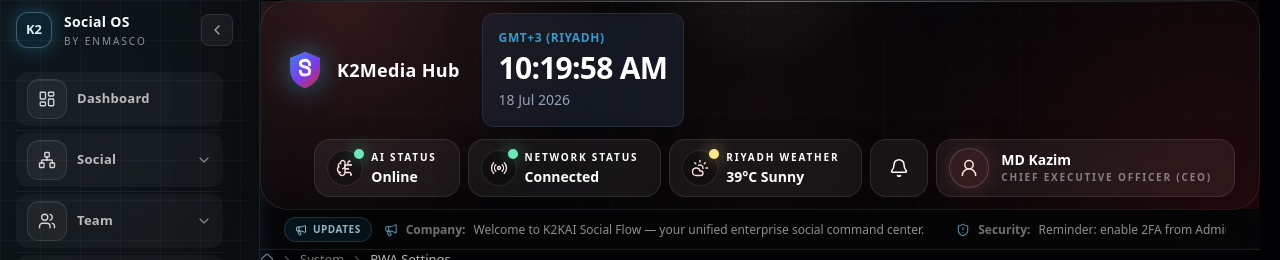
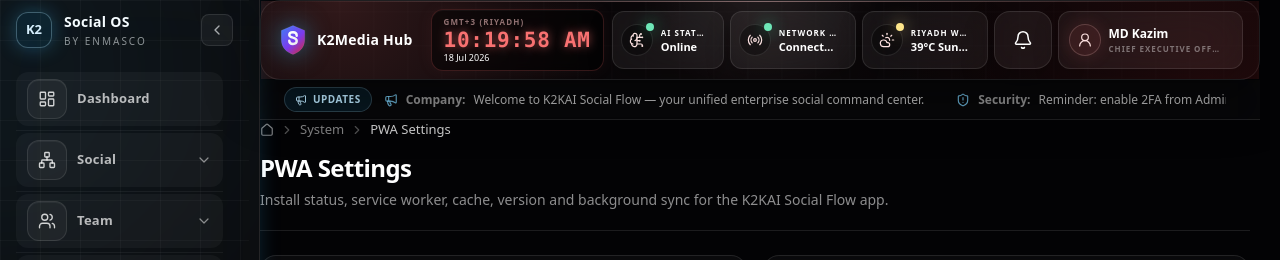
Before and after one commit to jabedbusiness10-art/enmasco-k2-social-hub, a Next.js app: page /dashboard/admin/pwa in a window 1280 px wide. Shown: the top 260 px of the page. Built offline with nearby package versions, Linux system fonts and the light colour scheme; no server answers.

Commit message:
Slim dashboard top bar

```diff
--- a/components/layout/TopBar.tsx
+++ b/components/layout/TopBar.tsx
@@ -56,50 +56,50 @@
 
   return (
     <motion.header
-      initial={{ opacity: 0, y: -18 }}
+      initial={{ opacity: 0, y: -8 }}
       animate={{ opacity: 1, y: 0 }}
-      transition={{ duration: 0.52, ease: [0.22, 1, 0.36, 1] }}
-      className={`enterprise-top-nav relative z-50 min-h-16 overflow-visible rounded-[28px] border border-white/10 bg-[#070709]/80 px-4 py-3 text-white shadow-[0_24px_80px_rgba(0,0,0,0.38)] backdrop-blur-2xl sm:px-5 lg:px-6 ${className}`}
+      transition={{ duration: 0.28, ease: [0.22, 1, 0.36, 1] }}
+      className={`enterprise-top-nav relative z-50 overflow-visible rounded-[20px] border border-white/10 bg-[#070709]/80 px-3 py-2 text-white shadow-[0_18px_55px_rgba(0,0,0,0.34)] backdrop-blur-2xl sm:px-4 ${className}`}
     >
       <div className="absolute inset-0 -z-10 bg-[radial-gradient(circle_at_8%_0%,rgba(248,113,113,0.18),transparent_28%),radial-gradient(circle_at_50%_-30%,rgba(255,255,255,0.09),transparent_24%),radial-gradient(circle_at_95%_100%,rgba(127,29,29,0.24),transparent_34%)]" />
       <div className="top-nav-grid absolute inset-0 -z-10 opacity-35" />
       <div className="absolute left-0 top-0 -z-10 h-px w-full bg-gradient-to-r from-transparent via-red-200/45 to-transparent" />
 
-      <div className="flex flex-wrap items-center gap-3">
+      <div className="flex flex-wrap items-center gap-2 xl:flex-nowrap">
         <motion.div
           whileHover={{ x: 2 }}
           transition={{ duration: 0.25 }}
-          className="group flex min-w-0 flex-shrink-0 items-center gap-3"
+          className="group flex min-w-0 flex-shrink-0 items-center gap-2"
         >
           <img
             src="/logo.svg"
             alt="K2Media Hub"
-            className="h-10 w-auto drop-shadow-[0_0_14px_rgba(56,189,248,0.55)]"
+            className="h-8 w-auto drop-shadow-[0_0_12px_rgba(56,189,248,0.5)]"
           />
           <div className="min-w-0">
-            <div className="truncate text-base font-bold leading-tight tracking-[0.3px] text-white sm:text-lg">
+            <div className="truncate text-sm font-bold leading-tight tracking-[0.25px] text-white">
               K2Media Hub
             </div>
           </div>
         </motion.div>
 
         <motion.div
-          whileHover={{ scale: 1.02, y: -4 }}
-          transition={{ duration: 0.3, ease: "easeOut" }}
-          className="flex flex-shrink-0 flex-col justify-center rounded-xl border border-slate-700/50 bg-slate-800/50 p-4 backdrop-blur-sm"
+          whileHover={{ scale: 1.015, y: -1 }}
+          transition={{ duration: 0.2, ease: "easeOut" }}
+          className="flex min-w-[136px] flex-shrink-0 flex-col justify-center rounded-xl border border-red-400/20 bg-black/55 px-3 py-1.5 shadow-[inset_0_1px_0_rgba(255,255,255,0.04),0_0_18px_rgba(248,113,113,0.06)] backdrop-blur-sm"
         >
-          <div className="text-sky-400/80 text-xs font-bold tracking-wider uppercase mb-1">
+          <div className="text-[8px] font-bold uppercase tracking-[0.14em] text-red-200/55">
             GMT+3 (Riyadh)
           </div>
-          <div className="text-3xl font-bold text-white tracking-tight mb-1">
+          <div className="font-mono text-[21px] font-bold leading-6 tabular-nums tracking-[0.035em] text-red-400 [text-shadow:0_0_10px_rgba(248,113,113,0.65)]">
             {clock.time}
           </div>
-          <div className="text-slate-400 text-sm font-medium">
+          <div className="text-[9px] font-medium leading-3 text-white/38">
             {clock.calendarDate}
           </div>
         </motion.div>
 
-        <div className="ml-auto flex flex-wrap items-stretch justify-end gap-2 min-w-0">
+        <div className="ml-auto flex min-w-0 flex-wrap items-stretch justify-end gap-1.5 xl:flex-nowrap">
           <StatusTile
             icon={BrainCircuit}
             label="AI Status"
@@ -124,16 +124,16 @@
           <motion.div
             whileHover={{ y: -2, scale: 1.01 }}
             transition={{ duration: 0.25 }}
-            className="group flex min-h-[52px] min-w-[170px] items-center gap-3 rounded-2xl border border-white/10 bg-white/[0.055] px-3 py-2 shadow-[0_14px_34px_rgba(0,0,0,0.22)] backdrop-blur-xl transition-all duration-300 hover:border-red-200/35 hover:bg-white/[0.078] hover:shadow-[0_0_30px_rgba(248,113,113,0.2)]"
+            className="group flex min-h-[44px] min-w-[180px] items-center gap-2 rounded-xl border border-white/10 bg-white/[0.05] px-2.5 py-1.5 shadow-[0_10px_26px_rgba(0,0,0,0.2)] backdrop-blur-xl transition-all duration-300 hover:border-red-200/35 hover:bg-white/[0.075] hover:shadow-[0_0_24px_rgba(248,113,113,0.16)]"
           >
-            <div className="flex h-10 w-10 shrink-0 items-center justify-center rounded-full border border-red-200/20 bg-red-400/[0.1] text-red-100 shadow-[0_0_24px_rgba(248,113,113,0.18)] transition-all duration-300 group-hover:border-red-200/45 group-hover:text-white">
-              <UserRound className="h-5 w-5" strokeWidth={1.8} />
+            <div className="flex h-8 w-8 shrink-0 items-center justify-center rounded-full border border-red-200/20 bg-red-400/[0.1] text-red-100 shadow-[0_0_18px_rgba(248,113,113,0.14)] transition-all duration-300 group-hover:border-red-200/45 group-hover:text-white">
+              <UserRound className="h-4 w-4" strokeWidth={1.8} />
             </div>
             <div className="min-w-0">
-              <div className="truncate text-sm font-semibold leading-tight text-white">
+              <div className="truncate text-xs font-semibold leading-tight text-white">
                 MD Kazim
               </div>
-              <div className="mt-0.5 truncate text-[10px] font-semibold uppercase tracking-[0.18em] text-white/45">
+              <div className="mt-0.5 truncate text-[8px] font-semibold uppercase tracking-[0.12em] text-white/40">
                 Chief Executive Officer (CEO)
               </div>
             </div>
@@ -182,17 +182,17 @@
     <motion.div
       whileHover={{ y: -2, scale: 1.02 }}
       transition={{ duration: 0.25 }}
-      className="group flex min-h-[52px] min-w-[120px] items-center gap-2 rounded-2xl border border-white/10 bg-white/[0.055] px-3 py-2 shadow-[0_14px_34px_rgba(0,0,0,0.22)] backdrop-blur-xl transition-all duration-300 hover:border-red-200/35 hover:bg-white/[0.078] hover:shadow-[0_0_30px_rgba(248,113,113,0.18)]"
+      className="group flex min-h-[44px] min-w-[112px] items-center gap-2 rounded-xl border border-white/10 bg-white/[0.05] px-2 py-1.5 shadow-[0_10px_26px_rgba(0,0,0,0.2)] backdrop-blur-xl transition-all duration-300 hover:border-red-200/35 hover:bg-white/[0.075] hover:shadow-[0_0_24px_rgba(248,113,113,0.15)]"
     >
-      <div className="relative flex h-9 w-9 shrink-0 items-center justify-center rounded-full border border-white/10 bg-black/35 text-red-100 transition-all duration-300 group-hover:border-red-200/35 group-hover:text-white">
-        <span className={`absolute -right-0.5 -top-0.5 h-2.5 w-2.5 rounded-full ${toneClass}`} />
-        <Icon className="h-[18px] w-[18px]" strokeWidth={1.8} />
+      <div className="relative flex h-8 w-8 shrink-0 items-center justify-center rounded-full border border-white/10 bg-black/35 text-red-100 transition-all duration-300 group-hover:border-red-200/35 group-hover:text-white">
+        <span className={`absolute -right-0.5 -top-0.5 h-2 w-2 rounded-full ${toneClass}`} />
+        <Icon className="h-4 w-4" strokeWidth={1.8} />
       </div>
       <div className="min-w-0">
-        <div className="truncate text-[10px] font-semibold uppercase tracking-[0.18em] text-white/42">
+        <div className="truncate text-[8px] font-semibold uppercase tracking-[0.13em] text-white/42">
           {label}
         </div>
-        <div className="mt-0.5 truncate text-sm font-semibold text-white/84">
+        <div className="mt-0.5 truncate text-[11px] font-semibold leading-3 text-white/84">
           {value}
         </div>
       </div>
```
